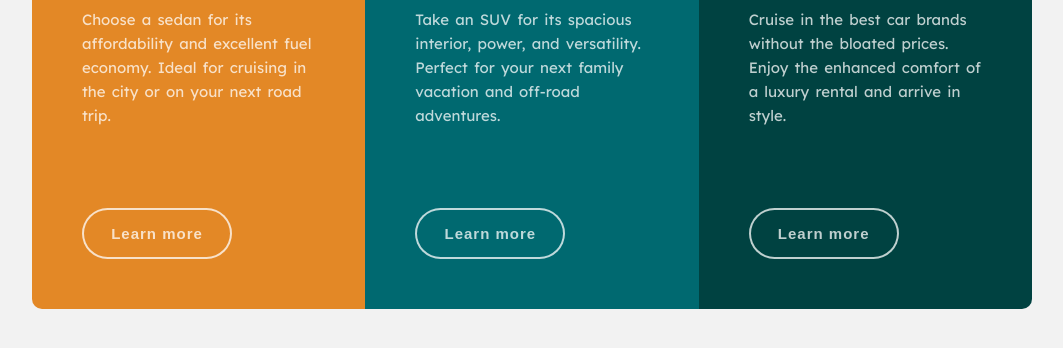
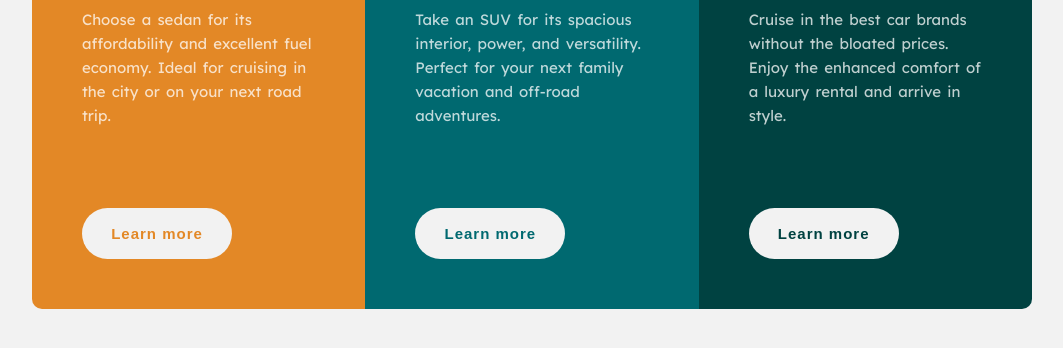
Before and after one commit to Nghuynh07/3-column-preview-card-component, a website: page index.html in a window 1280 px wide. Shown: the part 342-690 px from the top of the page, without its empty margins (108-1171 px from the left). Drawn offline with Linux system fonts and the light colour scheme.

Commit message:
fixed  hover effect

```diff
--- a/sass/main.scss
+++ b/sass/main.scss
@@ -71,7 +71,7 @@
         letter-spacing: 0.1rem;
         font-weight: 600;
         background-color: $color-bright-gray;
-        border: 2px solid $color-transparent-white;
+        border: 2px solid transparent;
         transition: border 0.2s, color 0.2s, background-color 0.2s;
         cursor: pointer;
         &:hover {
@@ -80,18 +80,13 @@
           border: 2px solid $color-transparent-white;
         }
         &-1 {
-          color: $color-transparent-white;
-          background-color: $color-bright-orange;
+          color: $color-bright-orange;
         }
         &-2 {
-          // color: $color-cyan;
-          color: $color-transparent-white;
-          background-color: $color-cyan;
+          color: $color-cyan;
         }
         &-3 {
-          // color: $color-dark-cyan;
-          color: $color-transparent-white;
-          background-color: $color-dark-cyan;
+          color: $color-dark-cyan;
         }
       }
     }
```
Also changed, not shown: README.md, css/main.css, 1 other file.
